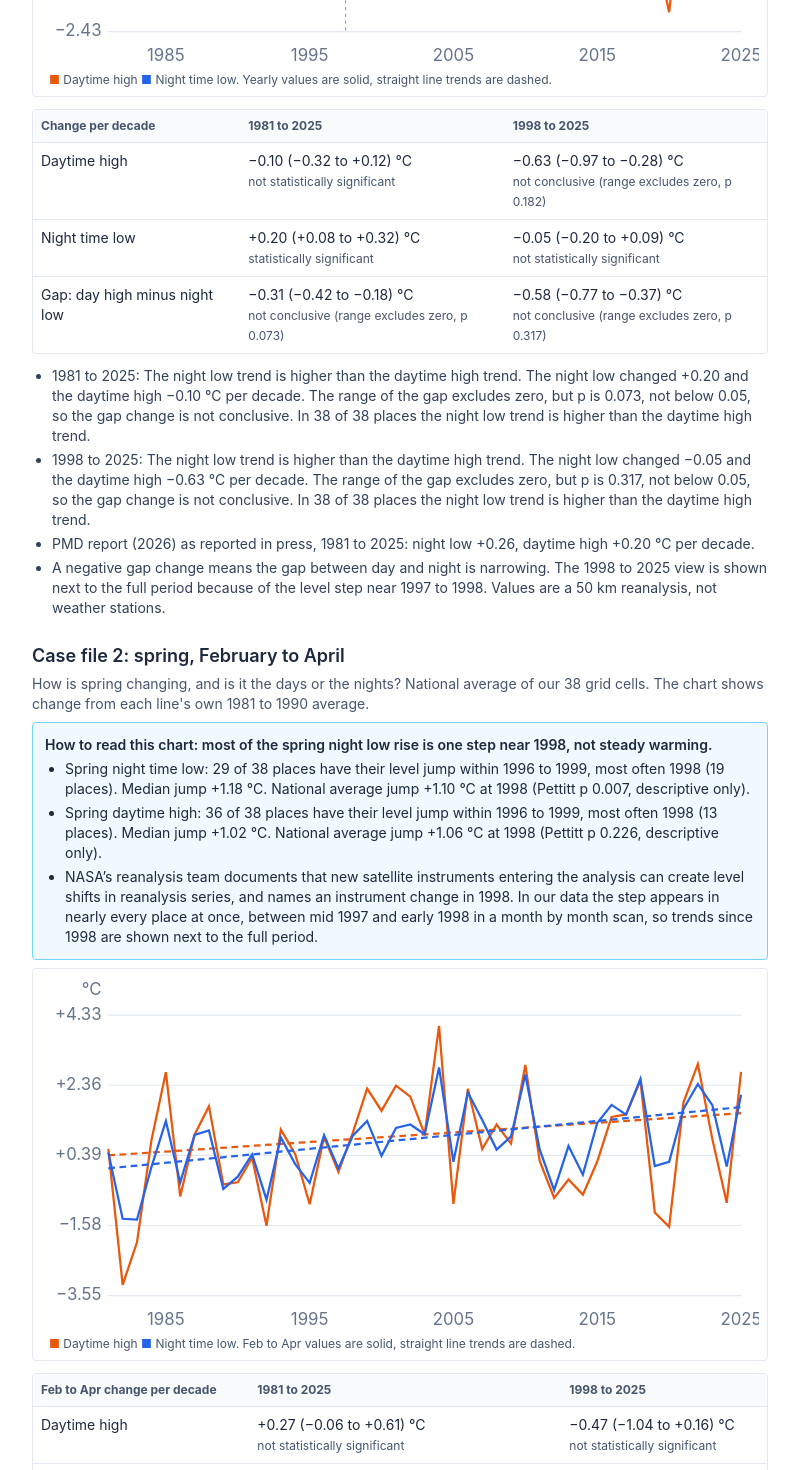
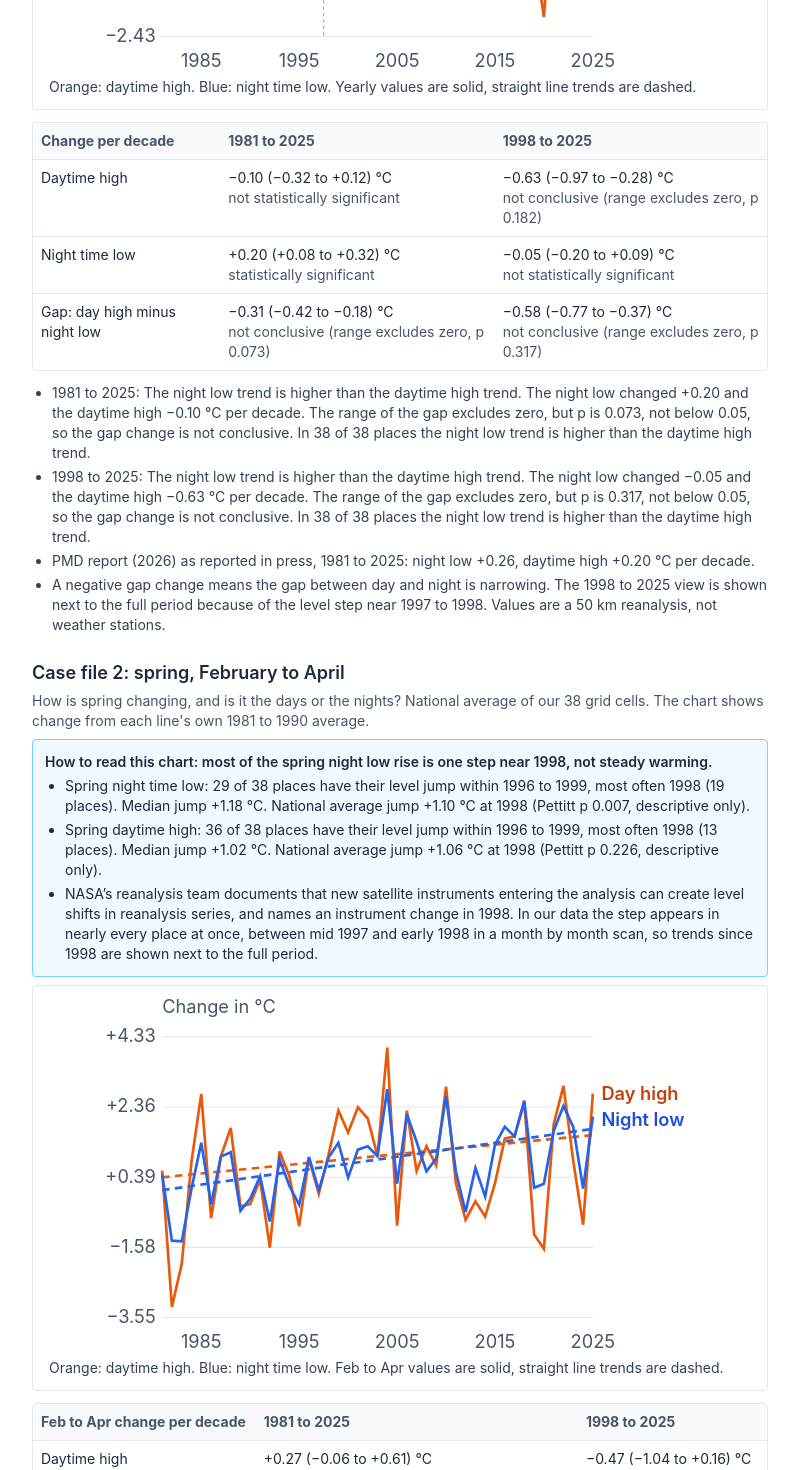
Before and after one commit to thehassanbukhari/indus-detective, a React (Vite) app in the folder web/: page / in a window 1280 px wide. Shown: the part 3240-4710 px from the top of the page, without its empty margins (240-1039 px from the left). Built offline with nearby package versions, Linux system fonts and the light colour scheme.

Commit message:
P4: case file charts match the main chart, direct labels, 14 px table and note text, trust table swipe hint

```diff
--- a/web/src/App.tsx
+++ b/web/src/App.tsx
@@ -325,7 +325,7 @@ export default function App() {
       </div>
       <p className="mt-2 text-sm text-slate-600">{vinfo.def} Each point is the average for {sinfo.label.toLowerCase()} of one year.</p>
       {win === "1998" && (
-        <p className="mt-1 text-xs text-slate-500">{`This view starts after a level jump near ${jumpYear} that the break check found in the national series, so the jump does not count as a trend.`}</p>
+        <p className="mt-1 text-sm text-slate-600">{`This view starts after a level jump near ${jumpYear} that the break check found in the national series, so the jump does not count as a trend.`}</p>
       )}
 
       <ResultCard t={t} title={`${cell.name}: ${vinfo.label}, ${sinfo.label}, ${win} to 2025`} />
@@ -375,7 +375,7 @@ export default function App() {
         </ul>
       </details>
 
-      <p className="mt-4 text-xs text-slate-500">Data: NASA POWER (MERRA-2). Built by team GitGoblins for NASA Space Apps Challenge 2026.</p>
+      <p className="mt-4 text-sm text-slate-600">Data: NASA POWER (MERRA-2). Built by team GitGoblins for NASA Space Apps Challenge 2026.</p>
     </main>
   );
 }
--- a/web/src/CaseFile1.tsx
+++ b/web/src/CaseFile1.tsx
@@ -34,28 +34,35 @@ export function national(series: Series, key: string) {
 type Line = { label: string; color: string; years: number[]; vals: number[]; slope: number };
 
 export function TwoLines({ lines, jumpYear, label = "Daytime high and night time low, national average change since 1981 to 1990" }: { lines: Line[]; jumpYear?: number; label?: string }) {
-  const W = 640, H = 320, ml = 60, mr = 16, mt = 34, mb = 36;
+  const W = 560, H = 340, ml = 58, mr = 100, mt = 40, mb = 38;
   const all = lines.flatMap((l) => l.vals);
   const y0 = Math.min(...all) - 0.3, y1 = Math.max(...all) + 0.3;
   const sx = (x: number) => ml + ((x - 1981) / (2025 - 1981)) * (W - ml - mr);
   const sy = (y: number) => H - mb - ((y - y0) / (y1 - y0)) * (H - mt - mb);
   const yt = Array.from({ length: 5 }, (_, i) => y0 + ((y1 - y0) * i) / 4);
+  // Direct labels at the right end of each yearly line, kept at least 24 units apart.
+  const short: Record<string, string> = { "Daytime high": "Day high", "Night time low": "Night low" };
+  const dark: Record<string, string> = { "#ea580c": "#c2410c", "#2563eb": "#1d4ed8" };
+  const ends = lines.map((l) => ({ l, y: sy(l.vals[l.vals.length - 1]) })).sort((a, b) => a.y - b.y);
+  let prev = -Infinity;
+  const placed = ends.map((e) => { const ty = Math.max(e.y + 6, prev + 24); prev = ty; return { l: e.l, ty }; });
+  const over = Math.max(0, placed[placed.length - 1].ty - (H - mb - 2));
   return (
-    <svg viewBox={`0 0 ${W} ${H}`} className="w-full h-auto" role="img" aria-label={label}>
+    <svg viewBox={`0 0 ${W} ${H}`} className="mx-auto h-auto w-full max-w-[600px]" role="img" aria-label={label}>
+      <text x={ml} y={18} fontSize="17" fill="#475569">Change in {"\u00B0C"}</text>
       {yt.map((t) => (
         <g key={t}>
           <line x1={ml} x2={W - mr} y1={sy(t)} y2={sy(t)} stroke="#e2e8f0" />
-          <text x={ml - 6} y={sy(t) + 4} textAnchor="end" fontSize="15" fill="#64748b">{fmt(t)}</text>
+          <text x={ml - 6} y={sy(t) + 5} textAnchor="end" fontSize="17" fill="#475569">{fmt(t)}</text>
         </g>
       ))}
       {[1985, 1995, 2005, 2015, 2025].map((t) => (
-        <text key={t} x={sx(t)} y={H - 10} textAnchor="middle" fontSize="15" fill="#64748b">{t}</text>
+        <text key={t} x={sx(t)} y={H - 10} textAnchor="middle" fontSize="17" fill="#475569">{t}</text>
       ))}
-      <text x={ml - 6} y={16} textAnchor="end" fontSize="15" fill="#64748b">{"\u00B0C"}</text>
       {jumpYear !== undefined && (
         <>
           <line x1={sx(jumpYear - 0.5)} x2={sx(jumpYear - 0.5)} y1={mt} y2={H - mb} stroke="#94a3b8" strokeDasharray="3 3" />
-          <text x={sx(jumpYear - 0.5) + 4} y={mt + 16} fontSize="13" fill="#64748b">{`level jump near ${jumpYear}`}</text>
+          <text x={sx(jumpYear - 0.5) + 5} y={mt + 18} fontSize="15" fill="#475569">{`level jump near ${jumpYear}`}</text>
         </>
       )}
       {lines.map((l) => {
@@ -64,11 +71,14 @@ export function TwoLines({ lines, jumpYear, label = "Daytime high and night time
         const path = l.years.map((x, i) => `${i ? "L" : "M"}${sx(x).toFixed(1)},${sy(l.vals[i]).toFixed(1)}`).join(" ");
         return (
           <g key={l.label}>
-            <path d={path} fill="none" stroke={l.color} strokeWidth="2" />
-            <line x1={sx(1981)} y1={sy(k * 1981 + b)} x2={sx(2025)} y2={sy(k * 2025 + b)} stroke={l.color} strokeWidth="2" strokeDasharray="6 4" />
+            <path d={path} fill="none" stroke={l.color} strokeWidth="2.5" />
+            <line x1={sx(1981)} y1={sy(k * 1981 + b)} x2={sx(2025)} y2={sy(k * 2025 + b)} stroke={l.color} strokeWidth="2.5" strokeDasharray="7 5" />
           </g>
         );
       })}
+      {placed.map((p) => (
+        <text key={"t" + p.l.label} x={sx(2025) + 8} y={p.ty - over} fontSize="17" fontWeight="600" fill={dark[p.l.color] ?? p.l.color}>{short[p.l.label] ?? p.l.label}</text>
+      ))}
     </svg>
   );
 }
@@ -128,13 +138,13 @@ export default function CaseFile1({ nat, cells, series, breaks }: { nat: Nat; ce
           { label: "Daytime high", color: "#ea580c", years: dMax.years, vals: dMax.vals, slope: mx.slope },
           { label: "Night time low", color: "#2563eb", years: dMin.years, vals: dMin.vals, slope: mn.slope },
         ]} />
-        <p className="px-2 text-xs text-slate-600">
-          <span style={{ color: "#ea580c" }}>{"\u25A0"}</span> Daytime high <span style={{ color: "#2563eb" }}>{"\u25A0"}</span> Night time low. Yearly values are solid, straight line trends are dashed.
+        <p className="px-2 pb-1 text-sm text-slate-700">
+          Orange: daytime high. Blue: night time low. Yearly values are solid, straight line trends are dashed.
         </p>
       </div>
       <div className="mt-3 overflow-x-auto rounded border border-slate-200">
         <table className="w-full text-left text-sm">
-          <thead className="bg-slate-50 text-xs text-slate-600">
+          <thead className="bg-slate-50 text-sm text-slate-600">
             <tr>
               <th className="p-2">Change per decade</th>
               {windows.map((w) => <th key={w.sfx} className="p-2">{w.label}</th>)}
@@ -150,7 +160,7 @@ export default function CaseFile1({ nat, cells, series, breaks }: { nat: Nat; ce
                     <td key={w.sfx} className="p-2">
                       {t ? `${fmt(t.slope)} (${fmt(t.lo)} to ${fmt(t.hi)}) \u00B0C` : ""}
                       <br />
-                      <span className="text-xs text-slate-600">{t ? verdictLabel(t) : ""}</span>
+                      <span className="text-sm text-slate-600">{t ? verdictLabel(t) : ""}</span>
                     </td>
                   );
                 })}
--- a/web/src/CaseFile2.tsx
+++ b/web/src/CaseFile2.tsx
@@ -60,13 +60,13 @@ export default function CaseFile2({ nat, cells, series, breaks }: { nat: Nat; ce
             { label: "Night time low", color: "#2563eb", years: dMin.years, vals: dMin.vals, slope: mn.slope },
           ]}
         />
-        <p className="px-2 text-xs text-slate-600">
-          <span style={{ color: "#ea580c" }}>{"\u25A0"}</span> Daytime high <span style={{ color: "#2563eb" }}>{"\u25A0"}</span> Night time low. Feb to Apr values are solid, straight line trends are dashed.
+        <p className="px-2 pb-1 text-sm text-slate-700">
+          Orange: daytime high. Blue: night time low. Feb to Apr values are solid, straight line trends are dashed.
         </p>
       </div>
       <div className="mt-3 overflow-x-auto rounded border border-slate-200">
         <table className="w-full text-left text-sm">
-          <thead className="bg-slate-50 text-xs text-slate-600">
+          <thead className="bg-slate-50 text-sm text-slate-600">
             <tr>
               <th className="p-2">Feb to Apr change per decade</th>
               {WINDOWS.map((w) => <th key={w.sfx} className="p-2">{w.label}</th>)}
@@ -82,7 +82,7 @@ export default function CaseFile2({ nat, cells, series, breaks }: { nat: Nat; ce
                     <td key={w.sfx} className="p-2">
                       {t ? `${fmt(t.slope)} (${fmt(t.lo)} to ${fmt(t.hi)}) \u00B0C` : ""}
                       <br />
-                      <span className="text-xs text-slate-600">{t ? verdictLabel(t) : ""}</span>
+                      <span className="text-sm text-slate-600">{t ? verdictLabel(t) : ""}</span>
                     </td>
                   );
                 })}
--- a/web/src/CaseFile3.tsx
+++ b/web/src/CaseFile3.tsx
@@ -59,13 +59,13 @@ export default function CaseFile3({ nat, cells, series, breaks }: { nat: Nat; ce
             { label: "Night time low", color: "#2563eb", years: dMin.years, vals: dMin.vals, slope: mn.slope },
           ]}
         />
-        <p className="px-2 text-xs text-slate-600">
-          <span style={{ color: "#ea580c" }}>{"\u25A0"}</span> Daytime high <span style={{ color: "#2563eb" }}>{"\u25A0"}</span> Night time low. Jul to Sep values are solid, straight line trends are dashed.
+        <p className="px-2 pb-1 text-sm text-slate-700">
+          Orange: daytime high. Blue: night time low. Jul to Sep values are solid, straight line trends are dashed.
         </p>
       </div>
       <div className="mt-3 overflow-x-auto rounded border border-slate-200">
         <table className="w-full text-left text-sm">
-          <thead className="bg-slate-50 text-xs text-slate-600">
+          <thead className="bg-slate-50 text-sm text-slate-600">
             <tr>
               <th className="p-2">Jul to Sep change per decade</th>
               {WINDOWS.map((w) => <th key={w.sfx} className="p-2">{w.label}</th>)}
@@ -81,7 +81,7 @@ export default function CaseFile3({ nat, cells, series, breaks }: { nat: Nat; ce
                     <td key={w.sfx} className="p-2">
                       {t ? `${fmt(t.slope)} (${fmt(t.lo)} to ${fmt(t.hi)}) \u00B0C` : ""}
                       <br />
-                      <span className="text-xs text-slate-600">{t ? verdictLabel(t) : ""}</span>
+                      <span className="text-sm text-slate-600">{t ? verdictLabel(t) : ""}</span>
                     </td>
                   );
                 })}
--- a/web/src/PmdPanel.tsx
+++ b/web/src/PmdPanel.tsx
@@ -54,7 +54,7 @@ export default function PmdPanel({ nat, cells, gist }: { nat: Nat; cells: CellLi
       </p>
       <div className="mt-2 overflow-x-auto rounded border border-slate-200">
         <table className="w-full text-left text-sm">
-          <thead className="bg-slate-50 text-xs text-slate-600">
+          <thead className="bg-slate-50 text-sm text-slate-600">
             <tr>
               <th className="p-2">Variable</th>
               <th className="p-2">PMD</th>
@@ -90,7 +90,7 @@ export default function PmdPanel({ nat, cells, gist }: { nat: Nat; cells: CellLi
           </p>
           <div className="mt-2 overflow-x-auto rounded border border-slate-200">
             <table className="w-full text-left text-sm">
-              <thead className="bg-slate-50 text-xs text-slate-600">
+              <thead className="bg-slate-50 text-sm text-slate-600">
                 <tr>
                   <th className="p-2">Source</th>
                   <th className="p-2">1981 to 2025</th>
```
Also changed, not shown: web/src/TrustPanel.tsx (+4 -3 lines).
